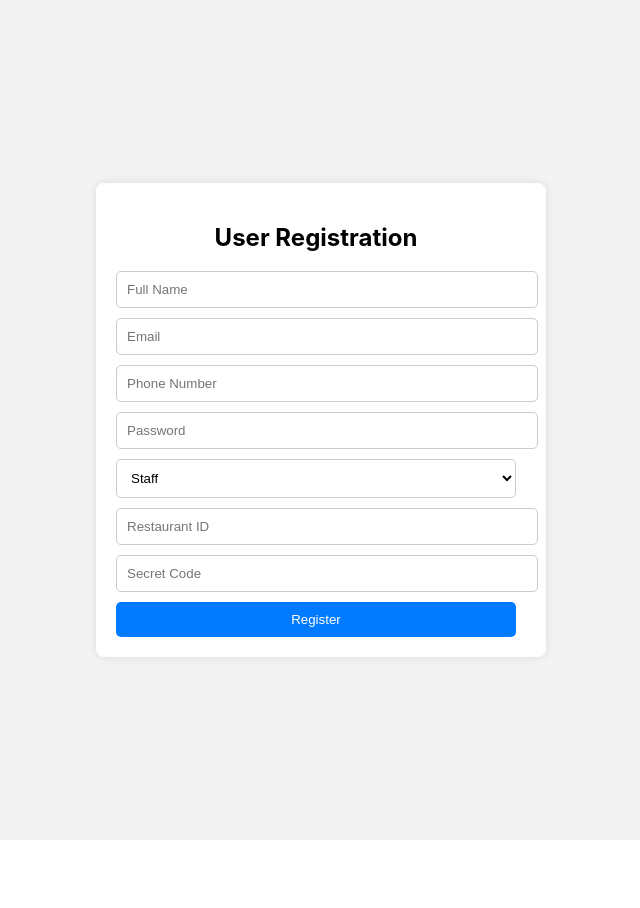
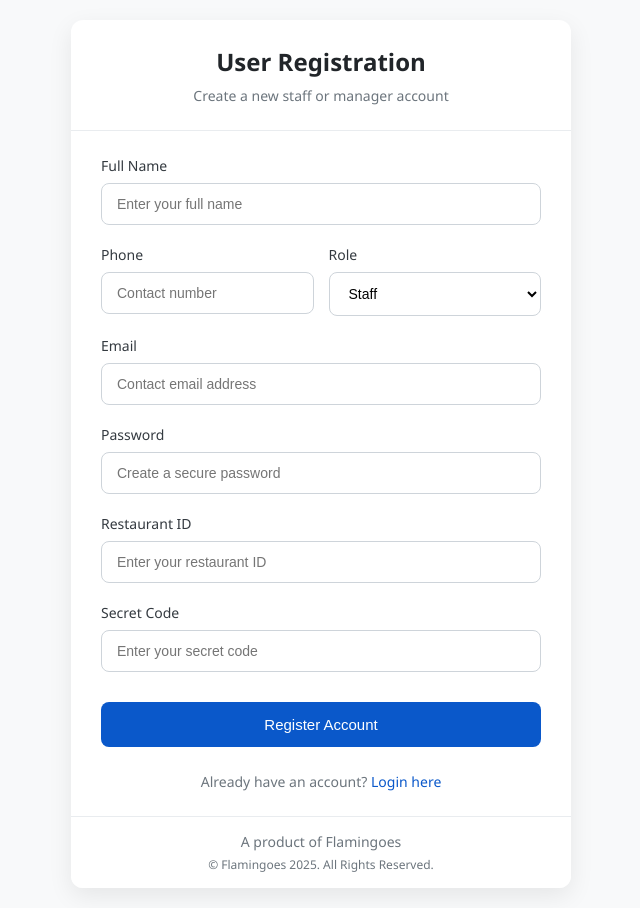
Before and after one commit to KUTRALINGAM-A/Restaurant_Management, a React (Create React App) app in the folder restaurant-management-ui/: page /user-register in a window 1280 px wide. Shown: the whole page, without its empty margins (319-959 px from the left). Before the commit the page ends 840 px from the top, so only its background shows below. Built offline with nearby package versions, Linux system fonts and the light colour scheme.

Commit message:
user and registration form changed

```diff
--- a/restaurant-management-ui/src/RestaurantRegistration.js
+++ b/restaurant-management-ui/src/RestaurantRegistration.js
@@ -1,5 +1,6 @@
 import React, { useState } from "react";
 import axios from "axios";
+import { Link } from "react-router-dom";
 
 const RestaurantRegistration = () => {
   const [formData, setFormData] = useState({
@@ -15,6 +16,8 @@ const RestaurantRegistration = () => {
   const [logo, setLogo] = useState(null);
   const [logoPreview, setLogoPreview] = useState(null);
   const [message, setMessage] = useState("");
+  const [isLoading, setIsLoading] = useState(false);
+  const [messageType, setMessageType] = useState("success"); // success or error
 
   const handleChange = (e) => {
     setFormData({ ...formData, [e.target.name]: e.target.value });
@@ -35,6 +38,8 @@ const RestaurantRegistration = () => {
 
   const handleSubmit = async (e) => {
     e.preventDefault();
+    setIsLoading(true);
+    setMessage("");
 
     // Create FormData object to send both text and binary data
     const registrationData = new FormData();
@@ -61,8 +66,12 @@ const RestaurantRegistration = () => {
         }
       );
       setMessage(response.data.message);
+      setMessageType("success");
     } catch (error) {
       setMessage(error.response?.data?.message || "Registration failed");
+      setMessageType("error");
+    } finally {
+      setIsLoading(false);
     }
   };
 
@@ -73,139 +82,312 @@ const RestaurantRegistration = () => {
         justifyContent: "center",
         alignItems: "center",
         minHeight: "100vh",
-        background: "#f3f3f3",
-        padding: "20px 40px",
+        backgroundColor: "#f8f9fa",
+        fontFamily: "'Segoe UI', Tahoma, Geneva, Verdana, sans-serif",
+        padding: "20px",
       }}
     >
       <div
         style={{
-          background: "#fff",
-          padding: "20px",
-          borderRadius: "8px",
-          boxShadow: "0 0 10px rgba(0, 0, 0, 0.1)",
-          width: "400px",
-          paddingRight: "30px",
+          backgroundColor: "#ffffff",
+          borderRadius: "12px",
+          boxShadow: "0 8px 24px rgba(0, 0, 0, 0.08)",
+          width: "100%",
+          maxWidth: "500px",
+          overflow: "hidden",
         }}
       >
-        <h2 style={{ textAlign: "center" }}>Restaurant Registration</h2>
+        {/* Header section */}
+        <div style={{
+          padding: "25px 30px",
+          borderBottom: "1px solid #e9ecef",
+          textAlign: "center"
+        }}>
+          <h1 style={{
+            margin: "0",
+            fontSize: "24px",
+            fontWeight: "600",
+            color: "#212529"
+          }}>
+            Restaurant Registration
+          </h1>
+          <p style={{
+            margin: "8px 0 0 0",
+            color: "#6c757d",
+            fontSize: "14px"
+          }}>
+            Create a new restaurant account
+          </p>
+        </div>
+
+        {/* Form section */}
+        <div style={{ padding: "25px 30px" }}>
           <form onSubmit={handleSubmit}>
+            <div style={formGroupStyle}>
+              <label style={labelStyle}>Restaurant Name</label>
               <input
                 type="text"
                 name="restaurant_name"
-            placeholder="Restaurant Name"
                 value={formData.restaurant_name}
                 onChange={handleChange}
                 style={inputStyle}
+                placeholder="Enter your restaurant name"
                 required
+                disabled={isLoading}
               />
+            </div>
+
+            <div style={formGroupStyle}>
+              <label style={labelStyle}>Owner Name</label>
               <input
                 type="text"
                 name="name"
-            placeholder="Owner Name"
                 value={formData.name}
                 onChange={handleChange}
                 style={inputStyle}
+                placeholder="Enter owner's full name"
                 required
+                disabled={isLoading}
               />
+            </div>
+
+            <div style={{ display: "flex", gap: "15px" }}>
+              <div style={{ ...formGroupStyle, flex: 1 }}>
+                <label style={labelStyle}>Phone</label>
                 <input
                   type="text"
                   name="phone"
-            placeholder="Phone"
                   value={formData.phone}
                   onChange={handleChange}
                   style={inputStyle}
+                  placeholder="Contact number"
                   required
+                  disabled={isLoading}
                 />
+              </div>
+              <div style={{ ...formGroupStyle, flex: 1 }}>
+                <label style={labelStyle}>District</label>
                 <input
                   type="text"
                   name="restaurant_district"
-            placeholder="District"
                   value={formData.restaurant_district}
                   onChange={handleChange}
                   style={inputStyle}
+                  placeholder="Restaurant location"
                   required
+                  disabled={isLoading}
                 />
+              </div>
+            </div>
+
+            <div style={formGroupStyle}>
+              <label style={labelStyle}>Email</label>
               <input
                 type="email"
                 name="email"
-            placeholder="Email"
                 value={formData.email}
                 onChange={handleChange}
                 style={inputStyle}
+                placeholder="Contact email address"
                 required
+                disabled={isLoading}
               />
+            </div>
+
+            <div style={formGroupStyle}>
+              <label style={labelStyle}>Password</label>
               <input
                 type="password"
                 name="password"
-            placeholder="Password"
                 value={formData.password}
                 onChange={handleChange}
                 style={inputStyle}
+                placeholder="Create a secure password"
                 required
+                disabled={isLoading}
               />
+            </div>
+
+            <div style={formGroupStyle}>
+              <label style={labelStyle}>Secret Code</label>
               <input
                 type="text"
                 name="secret_code"
-            placeholder="Secret Code"
                 value={formData.secret_code}
                 onChange={handleChange}
                 style={inputStyle}
+                placeholder="Enter your secret code"
                 required
+                disabled={isLoading}
               />
+            </div>
 
-          <div style={{ marginBottom: "15px" }}>
-            <label style={{ display: "block", marginBottom: "5px" }}>
-              Restaurant Logo:
-            </label>
+            <div style={formGroupStyle}>
+              <label style={labelStyle}>Restaurant Logo</label>
+              <div style={{
+                border: "1px dashed #ced4da",
+                borderRadius: "8px",
+                padding: "20px",
+                textAlign: "center",
+                backgroundColor: "#f8f9fa",
+                cursor: isLoading ? "not-allowed" : "pointer",
+                position: "relative",
+              }}>
                 <input
                   type="file"
                   accept="image/*"
                   onChange={handleLogoChange}
-              style={{ ...inputStyle, padding: "8px" }}
+                  disabled={isLoading}
+                  style={{
+                    position: "absolute",
+                    top: 0,
+                    left: 0,
+                    width: "100%",
+                    height: "100%",
+                    opacity: 0,
+                    cursor: isLoading ? "not-allowed" : "pointer",
+                  }}
                 />
-            {logoPreview && (
-              <div style={{ textAlign: "center", marginTop: "10px" }}>
+                {logoPreview ? (
+                  <div>
                     <img
                       src={logoPreview}
                       alt="Logo Preview"
                       style={{
                         maxWidth: "100%",
                         maxHeight: "150px",
-                    borderRadius: "5px"
+                        borderRadius: "5px",
+                        marginBottom: "10px"
                       }}
                     />
+                    <p style={{
+                      margin: "0",
+                      fontSize: "13px",
+                      color: "#6c757d"
+                    }}>
+                      Click to change logo
+                    </p>
+                  </div>
+                ) : (
+                  <div>
+                    <p style={{
+                      margin: "0 0 8px 0",
+                      color: "#495057",
+                      fontWeight: "500"
+                    }}>
+                      Upload Restaurant Logo
+                    </p>
+                    <p style={{
+                      margin: "0",
+                      fontSize: "13px",
+                      color: "#6c757d"
+                    }}>
+                      Click to browse files (PNG, JPG)
+                    </p>
                   </div>
                 )}
               </div>
+            </div>
 
-          <button type="submit" style={buttonStyle}>Register</button>
+            {message && (
+              <div style={{
+                padding: "12px 15px",
+                marginBottom: "20px",
+                borderRadius: "6px",
+                backgroundColor: messageType === "success" ? "#d1e7dd" : "#f8d7da",
+                color: messageType === "success" ? "#0f5132" : "#721c24",
+                fontSize: "14px",
+                fontWeight: "500"
+              }}>
+                {message}
+              </div>
+            )}
+
+            <button
+              type="submit"
+              style={{
+                ...buttonStyle,
+                opacity: isLoading ? 0.7 : 1,
+                cursor: isLoading ? "not-allowed" : "pointer",
+              }}
+              disabled={isLoading}
+            >
+              {isLoading ? "Registering..." : "Register Restaurant"}
+            </button>
           </form>
-        {message && (
-          <p style={{ marginTop: "10px", textAlign: "center", color: "green" }}>
-            {message}
-          </p>
-        )}
+
+          <div style={{
+            textAlign: "center",
+            marginTop: "25px",
+            fontSize: "14px",
+            color: "#6c757d"
+          }}>
+            Already have an account? <Link to="/" style={{
+              color: "#0a58ca",
+              textDecoration: "none",
+              fontWeight: "500"
+            }}>Login here</Link>
           </div>
         </div>
+        <footer style={{
+        backgroundColor: "#ffffff",
+        borderTop: "1px solid #e9ecef",
+        padding: "15px 0",
+        textAlign: "center",
+        color: "#6c757d",
+        fontSize: "14px"
+      }}>
+        <div style={{
+          display: "flex",
+          flexDirection: "column",
+          alignItems: "center",
+          gap: "5px"
+        }}>
+          <p style={{ margin: 0 }}>A product of Flamingoes</p>
+          <p style={{ margin: 0, fontSize: "12px" }}>© Flamingoes 2025. All Rights Reserved.</p>
+        </div>
+      </footer>
+      </div>
+
+    </div>
+
   );
+};
+
+const formGroupStyle = {
+  marginBottom: "20px",
+};
+
+const labelStyle = {
+  display: "block",
+  marginBottom: "8px",
+  fontWeight: "500",
+  fontSize: "14px",
+  color: "#343a40",
 };
 
 const inputStyle = {
   width: "100%",
-  padding: "10px",
-  marginBottom: "10px",
-  border: "1px solid #ccc",
-  borderRadius: "5px",
+  padding: "12px 15px",
+  fontSize: "14px",
+  border: "1px solid #ced4da",
+  borderRadius: "8px",
+  transition: "border-color 0.2s ease",
+  outline: "none",
+  boxSizing: "border-box",
 };
 
 const buttonStyle = {
   width: "100%",
-  background: "#007bff",
+  backgroundColor: "#0a58ca",
   color: "white",
-  padding: "10px",
+  padding: "14px",
   border: "none",
-  borderRadius: "5px",
-  cursor: "pointer",
+  borderRadius: "8px",
+  fontWeight: "500",
+  fontSize: "15px",
+  transition: "background-color 0.2s ease",
+  marginTop: "10px",
 };
 
 export default RestaurantRegistration;
--- a/restaurant-management-ui/src/userform.js
+++ b/restaurant-management-ui/src/userform.js
@@ -1,5 +1,6 @@
 import React, { useState } from "react";
 import axios from "axios";
+import { Link } from "react-router-dom";
 
 const UserRegistration = () => {
   const [formData, setFormData] = useState({
@@ -9,10 +10,12 @@ const UserRegistration = () => {
     password: "",
     role: "staff",
     restaurant_id: "",
-    secret_code: "", // New field for secret code
+    secret_code: "",
   });
 
   const [message, setMessage] = useState("");
+  const [isLoading, setIsLoading] = useState(false);
+  const [messageType, setMessageType] = useState("success"); // success or error
 
   const handleChange = (e) => {
     setFormData({ ...formData, [e.target.name]: e.target.value });
@@ -20,22 +23,23 @@ const UserRegistration = () => {
 
   const handleSubmit = async (e) => {
     e.preventDefault();
+    setIsLoading(true);
+    setMessage("");
+
     try {
       const response = await axios.post(
         "http://localhost:5000/users/register",
         formData
       );
       setMessage(response.data.message);
+      setMessageType("success");
     } catch (error) {
-          if (error.response && error.response.data) {
-              setMessage(error.response.data.message || "Registration failed. Server error.");
-          } else {
-              setMessage("Registration failed. Network error or server unavailable.");
-              console.error("Registration error:", error);
-          }
+      setMessage(error.response?.data?.message || "Registration failed");
+      setMessageType("error");
+    } finally {
+      setIsLoading(false);
     }
   };
-
 
   return (
     <div
@@ -44,153 +48,249 @@ const UserRegistration = () => {
         justifyContent: "center",
         alignItems: "center",
         minHeight: "100vh",
-        background: "#f3f3f3",
-        padding: "20px 40px",
+        backgroundColor: "#f8f9fa",
+        fontFamily: "'Segoe UI', Tahoma, Geneva, Verdana, sans-serif",
+        padding: "20px",
       }}
     >
       <div
         style={{
-          background: "#fff",
-          padding: "20px",
-          borderRadius: "8px",
-          boxShadow: "0 0 10px rgba(0, 0, 0, 0.1)",
-          width: "400px",
-          paddingRight: "30px",
+          backgroundColor: "#ffffff",
+          borderRadius: "12px",
+          boxShadow: "0 8px 24px rgba(0, 0, 0, 0.08)",
+          width: "100%",
+          maxWidth: "500px",
+          overflow: "hidden",
         }}
       >
-        <h2 style={{ textAlign: "center" }}>User Registration</h2>
+        {/* Header section */}
+        <div style={{
+          padding: "25px 30px",
+          borderBottom: "1px solid #e9ecef",
+          textAlign: "center"
+        }}>
+          <h1 style={{
+            margin: "0",
+            fontSize: "24px",
+            fontWeight: "600",
+            color: "#212529"
+          }}>
+            User Registration
+          </h1>
+          <p style={{
+            margin: "8px 0 0 0",
+            color: "#6c757d",
+            fontSize: "14px"
+          }}>
+            Create a new staff or manager account
+          </p>
+        </div>
+
+        {/* Form section */}
+        <div style={{ padding: "25px 30px" }}>
           <form onSubmit={handleSubmit}>
+            <div style={formGroupStyle}>
+              <label style={labelStyle}>Full Name</label>
               <input
                 type="text"
                 name="name"
-            placeholder="Full Name"
                 value={formData.name}
                 onChange={handleChange}
-            style={{
-              width: "100%",
-              padding: "10px",
-              marginBottom: "10px",
-              border: "1px solid #ccc",
-              borderRadius: "5px",
-            }}
+                style={inputStyle}
+                placeholder="Enter your full name"
                 required
+                disabled={isLoading}
               />
-          <input
-            type="email"
-            name="email"
-            placeholder="Email"
-            value={formData.email}
-            onChange={handleChange}
-            style={{
-              width: "100%",
-              padding: "10px",
-              marginBottom: "10px",
-              border: "1px solid #ccc",
-              borderRadius: "5px",
-            }}
-            required
-          />
+            </div>
+
+            <div style={{ display: "flex", gap: "15px" }}>
+              <div style={{ ...formGroupStyle, flex: 1 }}>
+                <label style={labelStyle}>Phone</label>
                 <input
                   type="text"
                   name="phone"
-            placeholder="Phone Number"
                   value={formData.phone}
                   onChange={handleChange}
-            style={{
-              width: "100%",
-              padding: "10px",
-              marginBottom: "10px",
-              border: "1px solid #ccc",
-              borderRadius: "5px",
-            }}
+                  style={inputStyle}
+                  placeholder="Contact number"
                   required
+                  disabled={isLoading}
                 />
-          <input
-            type="password"
-            name="password"
-            placeholder="Password"
-            value={formData.password}
-            onChange={handleChange}
-            style={{
-              width: "100%",
-              padding: "10px",
-              marginBottom: "10px",
-              border: "1px solid #ccc",
-              borderRadius: "5px",
-            }}
-            required
-          />
+              </div>
+              <div style={{ ...formGroupStyle, flex: 1 }}>
+                <label style={labelStyle}>Role</label>
                 <select
                   name="role"
                   value={formData.role}
                   onChange={handleChange}
                   style={{
-              width: "100%",
-              padding: "10px",
-              marginBottom: "10px",
-              border: "1px solid #ccc",
-              borderRadius: "5px",
-              background: "white",
+                    ...inputStyle,
+                    appearance: "auto",
+                    backgroundColor: "white"
                   }}
                   required
+                  disabled={isLoading}
                 >
                   <option value="manager">Manager</option>
                   <option value="staff">Staff</option>
                 </select>
+              </div>
+            </div>
+
+            <div style={formGroupStyle}>
+              <label style={labelStyle}>Email</label>
+              <input
+                type="email"
+                name="email"
+                value={formData.email}
+                onChange={handleChange}
+                style={inputStyle}
+                placeholder="Contact email address"
+                required
+                disabled={isLoading}
+              />
+            </div>
+
+            <div style={formGroupStyle}>
+              <label style={labelStyle}>Password</label>
+              <input
+                type="password"
+                name="password"
+                value={formData.password}
+                onChange={handleChange}
+                style={inputStyle}
+                placeholder="Create a secure password"
+                required
+                disabled={isLoading}
+              />
+            </div>
+
+            <div style={formGroupStyle}>
+              <label style={labelStyle}>Restaurant ID</label>
               <input
                 type="text"
                 name="restaurant_id"
-            placeholder="Restaurant ID"
                 value={formData.restaurant_id}
                 onChange={handleChange}
-            style={{
-              width: "100%",
-              padding: "10px",
-              marginBottom: "10px",
-              border: "1px solid #ccc",
-              borderRadius: "5px",
-            }}
+                style={inputStyle}
+                placeholder="Enter your restaurant ID"
                 required
+                disabled={isLoading}
               />
+            </div>
+
+            <div style={formGroupStyle}>
+              <label style={labelStyle}>Secret Code</label>
               <input
                 type="text"
                 name="secret_code"
-            placeholder="Secret Code"
                 value={formData.secret_code}
                 onChange={handleChange}
-            style={{
-              width: "100%",
-              padding: "10px",
-              marginBottom: "10px",
-              border: "1px solid #ccc",
-              borderRadius: "5px",
-            }}
+                style={inputStyle}
+                placeholder="Enter your secret code"
                 required
+                disabled={isLoading}
               />
+            </div>
+
+            {message && (
+              <div style={{
+                padding: "12px 15px",
+                marginBottom: "20px",
+                borderRadius: "6px",
+                backgroundColor: messageType === "success" ? "#d1e7dd" : "#f8d7da",
+                color: messageType === "success" ? "#0f5132" : "#721c24",
+                fontSize: "14px",
+                fontWeight: "500"
+              }}>
+                {message}
+              </div>
+            )}
 
             <button
               type="submit"
               style={{
-              width: "100%",
-              background: "#007bff",
-              color: "white",
-              padding: "10px",
-              border: "none",
-              borderRadius: "5px",
-              cursor: "pointer",
+                ...buttonStyle,
+                opacity: isLoading ? 0.7 : 1,
+                cursor: isLoading ? "not-allowed" : "pointer",
               }}
+              disabled={isLoading}
             >
-            Register
+              {isLoading ? "Registering..." : "Register Account"}
             </button>
           </form>
-        {message && (
-          <p style={{ marginTop: "10px", textAlign: "center", color: "red" }}>
-            {message}
-          </p>
-        )}
+
+          <div style={{
+            textAlign: "center",
+            marginTop: "25px",
+            fontSize: "14px",
+            color: "#6c757d"
+          }}>
+            Already have an account? <Link to="/" style={{
+              color: "#0a58ca",
+              textDecoration: "none",
+              fontWeight: "500"
+            }}>Login here</Link>
+          </div>
+        </div>
+
+        <footer style={{
+          backgroundColor: "#ffffff",
+          borderTop: "1px solid #e9ecef",
+          padding: "15px 0",
+          textAlign: "center",
+          color: "#6c757d",
+          fontSize: "14px"
+        }}>
+          <div style={{
+            display: "flex",
+            flexDirection: "column",
+            alignItems: "center",
+            gap: "5px"
+          }}>
+            <p style={{ margin: 0 }}>A product of Flamingoes</p>
+            <p style={{ margin: 0, fontSize: "12px" }}>© Flamingoes 2025. All Rights Reserved.</p>
+          </div>
+        </footer>
       </div>
     </div>
   );
 };
 
+const formGroupStyle = {
+  marginBottom: "20px",
+};
+
+const labelStyle = {
+  display: "block",
+  marginBottom: "8px",
+  fontWeight: "500",
+  fontSize: "14px",
+  color: "#343a40",
+};
+
+const inputStyle = {
+  width: "100%",
+  padding: "12px 15px",
+  fontSize: "14px",
+  border: "1px solid #ced4da",
+  borderRadius: "8px",
+  transition: "border-color 0.2s ease",
+  outline: "none",
+  boxSizing: "border-box",
+};
+
+const buttonStyle = {
+  width: "100%",
+  backgroundColor: "#0a58ca",
+  color: "white",
+  padding: "14px",
+  border: "none",
+  borderRadius: "8px",
+  fontWeight: "500",
+  fontSize: "15px",
+  transition: "background-color 0.2s ease",
+  marginTop: "10px",
+};
+
 export default UserRegistration;
```
Lines whose indentation alone changed are shown as unchanged.
